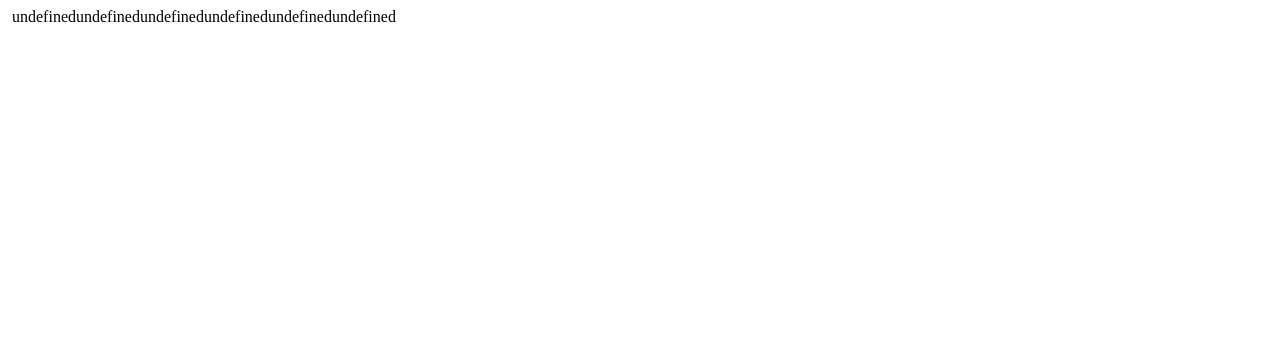
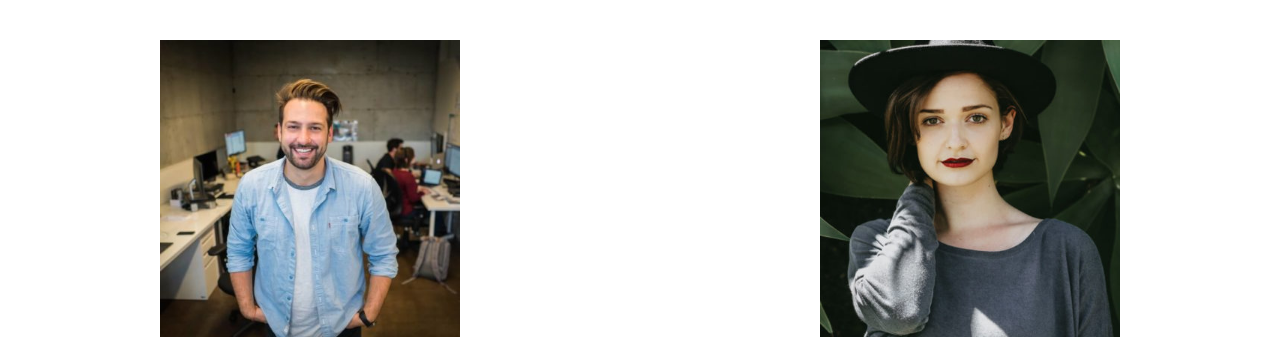
Before and after one commit to RobertoCartaMantiglia/js-our-team, a plain HTML site: page index.html in a window 1280 px wide. Shown: the top 337 px of the page. Drawn offline with nearby package versions, Linux system fonts and the light colour scheme.

Commit message:
job done

```diff
--- a/index.html
+++ b/index.html
@@ -4,15 +4,18 @@
     <meta charset="UTF-8">
     <meta http-equiv="X-UA-Compatible" content="IE=edge">
     <meta name="viewport" content="width=device-width, initial-scale=1.0">
+
+    <link href="https://cdn.jsdelivr.net/npm/bootstrap@5.2.3/dist/css/bootstrap.min.css" rel="stylesheet" integrity="sha384-rbsA2VBKQhggwzxH7pPCaAqO46MgnOM80zW1RWuH61DGLwZJEdK2Kadq2F9CUG65" crossorigin="anonymous">
     <link rel="stylesheet" href="./css/style.css">
     <title>Card</title>
 </head>
 <body>
-    <div id="team-info">
+   <div class="container p-4">
+    <div class="row">
+        <div id="team-info" class="d-flex flex-wrap  justify-content-between ">
+        </div>
+    </div>
 
-        <img src="" alt="">
-
-    </div>
 
 
 
--- a/js/script.js
+++ b/js/script.js
@@ -6,7 +6,10 @@
 // Stampare su console, per ogni membro del team, le informazioni di nome, ruolo e la stringa della foto
 // MILESTONE 2:
 // Stampare le stesse informazioni su DOM sottoforma di stringhe
-
+// BONUS 1:
+// Trasformare la stringa foto in una immagine effettiva
+// BONUS 2:
+// Organizzare i singoli membri in card/schede
 
 //     Wayne Barnett Founder & CEO        wayne-barnett-founder-ceo.jpg
 //    Angela Caroll  Chief Editor         angela-caroll-chief-editor.jpg
@@ -27,7 +30,7 @@ const team = [
     {
         nominativo : "Angela Caroll",
         ruolo: "Chief Editor",
-        image: " angela-caroll-chief-editor.jpg"
+        image: "angela-caroll-chief-editor.jpg"
     },
     {
         nominativo : "Walter Gordon",
@@ -57,25 +60,15 @@ for(let i=0; i<team.length; i++){
 }
 
 
+// MILESTONE 2/ bonus1:
 
-// MILESTONE 2:
-
-const teamDiv = document.getElementById("team-info");
+let teamDiv = document.getElementById("team-info");
 
 for (let i=0; i<team.length; i++){
-
+    teamDiv.innerHTML +=
+    `<div class=" text-center p-3">
+        <img src="../img/${team[i].image}" class="img-fluid w-75 h-75" alt="">
+        <h2>${team[i].nominativo}</h2>
+        <p>${team[i].ruolo}</p>
+    </div>`
 }
-
-// BONUS 1:
-// Trasformare la stringa foto in una immagine effettiva
-
-let image;
-
-for (let i=0; i<team.length; i++){
-    image = `${image}`;
-    teamDiv.append(image);
-}
-
-
-// BONUS 2:
-// Organizzare i singoli membri in card/schede
```
